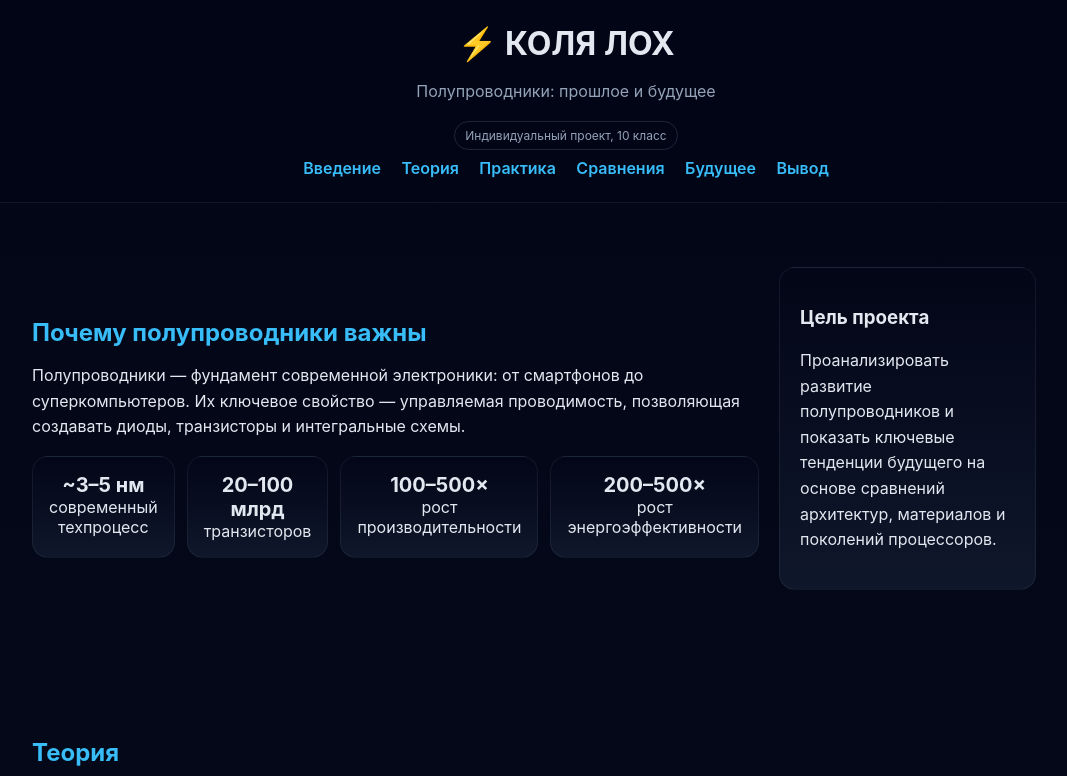
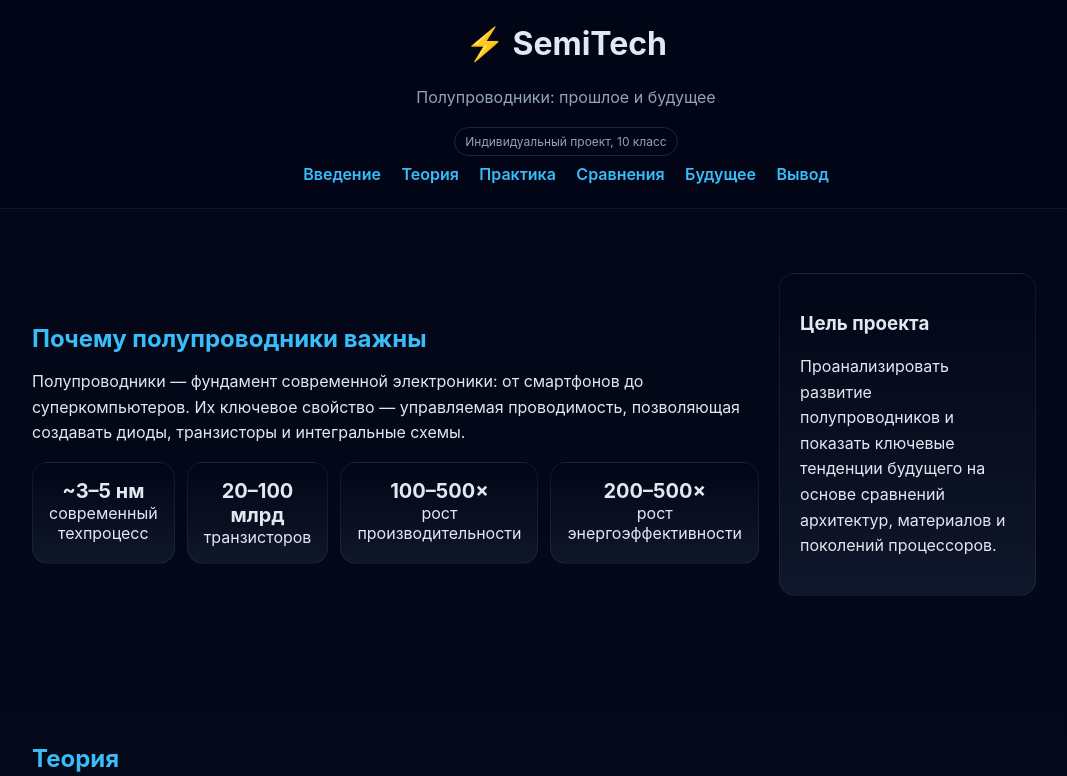
Before and after one commit to DOPORUF/project, a plain HTML site: page index.html in a window 1280 px wide. Shown: the top 776 px of the page, without its empty margins (74-1141 px from the left). Drawn offline with Linux system fonts and the light colour scheme.

Commit message:
Update index.html

```diff
--- a/index.html
+++ b/index.html
@@ -32,8 +32,10 @@ max-width:800px{.hero{grid-template-columns:1fr}.kpi{grid-template-columns:1fr 1
 </head>
 <body>
 <header>
-  <h1>⚡ КОЛЯ ЛОХ</h1>
-  <p style="color:#94a3b8">Полупроводники: прошлое и будущее</p>
+ <div style="display:flex;align-items:center;justify-content:center;gap:10px">
+  <h1>⚡ SemiTech</h1>
+</div>
+<p style="color:#94a3b8">Полупроводники: прошлое и будущее</p>
   <div class="badge">Индивидуальный проект, 10 класс</div>
   <nav>
     <a href="#intro">Введение</a>
```
